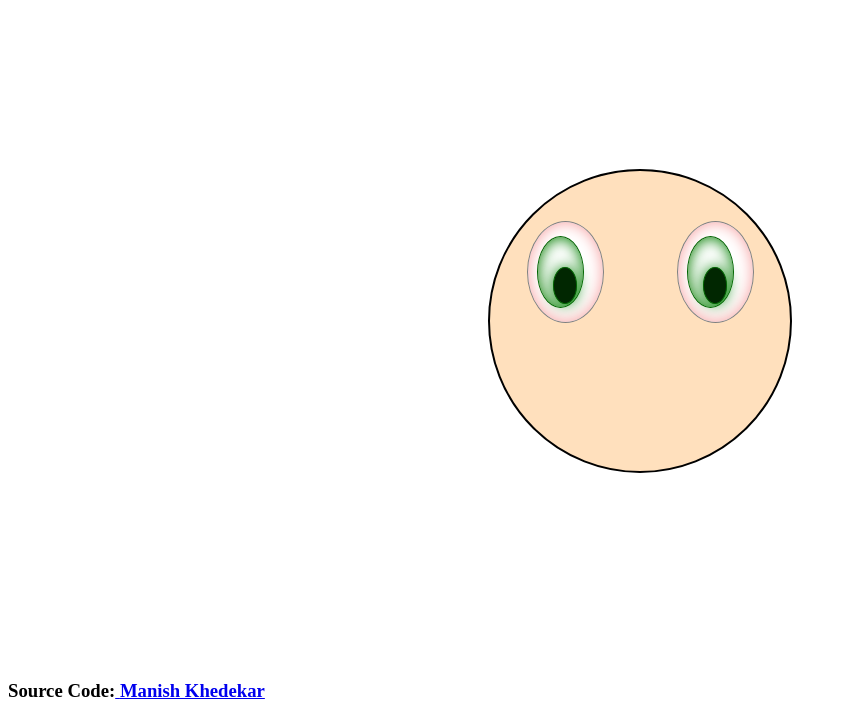
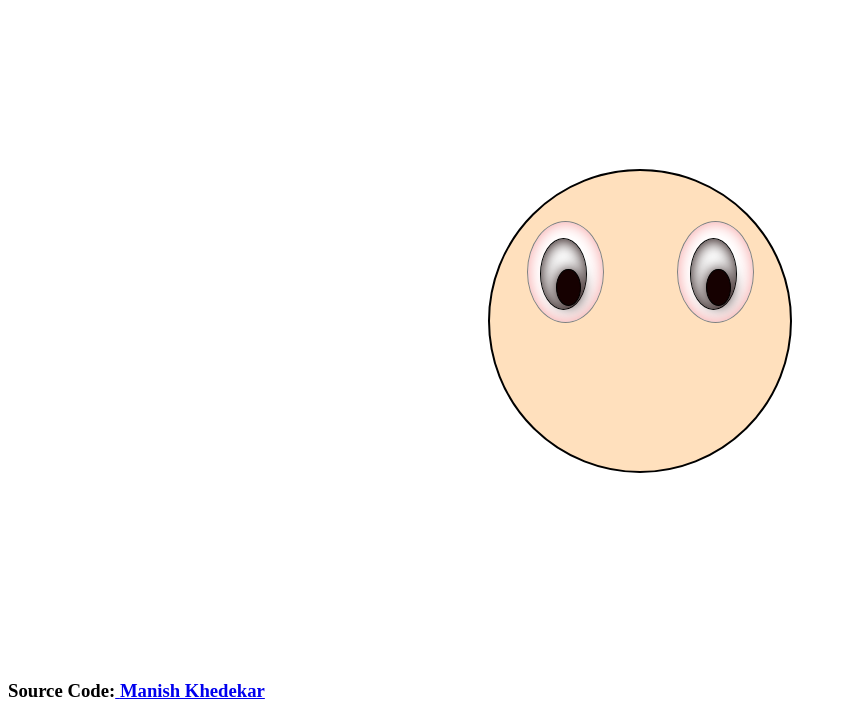
Before and after one commit to mankhedekar96/whereismypointer, a plain HTML site: page index.html in a window 1280 px wide. Shown: the part 79-800 px from the top of the page, without its empty margins (0-846 px from the left). Drawn offline with nearby package versions, Linux system fonts and the light colour scheme.

Commit message:
Style and script changes added

```diff
--- a/css/style.css
+++ b/css/style.css
@@ -1,7 +1,7 @@
 body {
   text-align: center;
 }
-.face{
+.face {
   width: 300px;
   height: 300px;
   position: absolute;
@@ -26,6 +26,7 @@ body {
   margin: 50px auto;
   position: relative;
   transition: all 0.2s linear;
+  perspective: -300px;
   overflow: hidden;
   -moz-box-shadow: inset 0 0 15px #f69f9f;
   -webkit-box-shadow: inset 0 0 15px #f69f9f;
@@ -33,41 +34,42 @@ body {
 }
 
 .eye-ball {
-  /* background: url("https://workplaceinsight.net/wp-content/uploads/2016/09/green-transparency-sustainable-regulations.png"); */
-  background: transparent;
-  background-repeat: no-repeat;
-  background-size: 45px 70px;
-  margin: -6px -6px;
   border-radius: 50%;
-  border: 1px solid darkgreen;
+  border: 1px solid black;
   height: 70px;
   width: 45px;
   position: absolute;
+  top: -0.5vh;
+  left: -0.3vh;
+  bottom: 0;
+  right: 0;
+  background: white;
   transition: all 0.2s linear;
-  transform: translate(15px,20px);
-  -moz-box-shadow:  0 0 15px #90ee90;
-  -webkit-box-shadow:  0 0 15px #90ee90;
-  box-shadow:  0 0 15px #90ee90;
-  box-shadow:  inset 0 0 15px green;
+  transform: translate(15px, 20px);
+  -moz-box-shadow: 0 0 15px #160101;
+  -webkit-box-shadow: 0 0 15px #160101;
+  box-shadow: 0 0 15px #160101;
+  box-shadow: inset 0 0 15px #160101;
+  transform-origin: 0 0;
 }
 
-.eye-ball-center{
-    background: rgb(1, 39, 1);
-    border-radius: 50%;
-    border: 1px solid darkgreen;
-    height: 35px;
-    width: 22.5px;
-    margin-top:10px;
-    transition: all 0.2s linear;
-    transform: translate(15px,20px);
-    -moz-box-shadow:  0 0 15px #90ee90;
-    -webkit-box-shadow:  0 0 15px #90ee90;
-    box-shadow:  0 0 15px #90ee90;
-    box-shadow:  0 0 15px green;
+.eye-ball-center {
+  background: #160101;
+  border-radius: 50%;
+  border: 0.5px solid black;
+  height: 35px;
+  width: 22.5px;
+  margin-top: 10px;
+  transition: all 0.2s linear;
+  transform: translate(15px, 20px);
+  -moz-box-shadow: 0 0 15px #160101;
+  -webkit-box-shadow: 0 0 15px #160101;
+  box-shadow: 0 0 15px #160101;
+  transform-origin: 0 0;
 }
 
-.footer{
-  position:fixed;
-  bottom:0;
+.footer {
+  position: fixed;
+  bottom: 0;
   margin: 0 auto;
 }
--- a/js/script.js
+++ b/js/script.js
@@ -1,50 +1,53 @@
+var facePosition = $(".eyes-container").offset();
 
-    var facePosition=$('.eyes-container').offset();
-
-    function blinking(){
-      setInterval(()=>{
+function blinking() {
+  setInterval(() => {
     eyesClose();
-      },3000);
+  }, 3000);
 }
 
-    function eyesClose(){
-      $('.eye').css('height','0px');
-      $('.eye').css('margin-top','100px');
-      $('.eye-ball-center').css('height','0px');
-      $('.eye-ball').css('height','0px');
+function eyesClose() {
+  $(".eye").css("height", "0px");
+  $(".eye").css("margin-top", "100px");
+  $(".eye-ball-center").css("height", "0px");
+  $(".eye-ball").css("height", "0px");
 
-     setTimeout(()=>{
+  setTimeout(() => {
     eyesOpen();
-       },300);
+  }, 300);
 }
 
-    function eyesOpen(){
-      $('.eye').css('height','100px');
-      $('.eye').css('margin-top','50px');
-      $('.eye-ball-center').css('height','35px');
-      $('.eye-ball').css('height','70px');
+function eyesOpen() {
+  $(".eye").css("height", "100px");
+  $(".eye").css("margin-top", "50px");
+  $(".eye-ball-center").css("height", "35px");
+  $(".eye-ball").css("height", "70px");
 }
 
 blinking();
 
 document.onmousemove = getMousePosition;
 
-    function getMousePosition(event){
-      var obj = {x : event.clientX,
-                 y : event.clientY};
+function getMousePosition(event) {
+  var obj = { x: event.clientX, y: event.clientY };
 
-      var leftPercentage=(obj.x/screen.width)*100;
-      var topPercentage=(obj.y/screen.height)*100;
+  var leftPercentage = (obj.x / screen.width) * 100;
+  var topPercentage = (obj.y / screen.height) * 100;
 
-      var posX = (leftPercentage*40)/100;
-      var posY = (topPercentage*45)/100;
+  var posX = Math.floor((leftPercentage * 40) / 100);
+  var posY = Math.floor((topPercentage * 45) / 100);
 
-      var centerPosX = (leftPercentage*15)/100;
-      var centerPosY = (topPercentage*15)/100;
+  var centerPosX = Math.floor((leftPercentage * 15) / 100);
+  var centerPosY = Math.floor((topPercentage * 15) / 100);
 
-       $('.eye-ball').css('transform','translate( '+posX+'px, '+posY+'px )');
-       $('.eye-ball-center').css('transform','translate( '+centerPosX+'px, '+centerPosY+'px )');
+  $(".eye-ball").css(
+    "transform",
+    "translate( " + posX + "px, " + posY + "px )"
+  );
+  $(".eye-ball-center").css(
+    "transform",
+    "translate( " + centerPosX + "px, " + centerPosY + "px )"
+  );
   //   $('.eye-ball-center').css('left',centerPosX);
   //   $('.eye-ball-center').css('top',centerPosY);
-
 }
```
Lines whose indentation alone changed are shown as unchanged.
